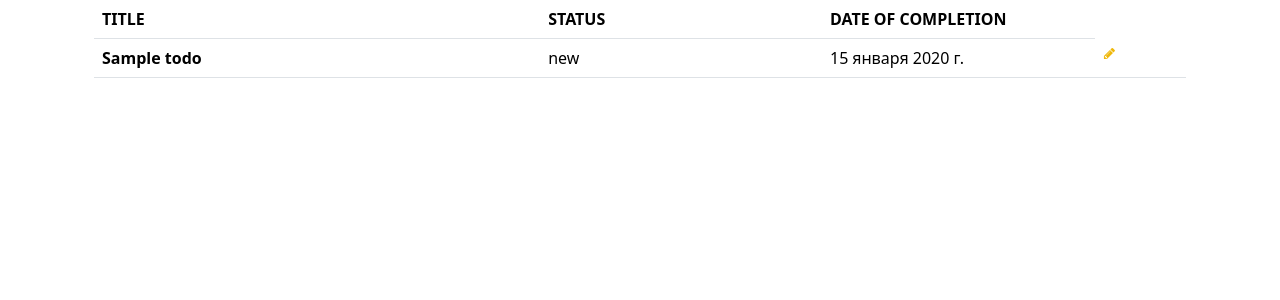
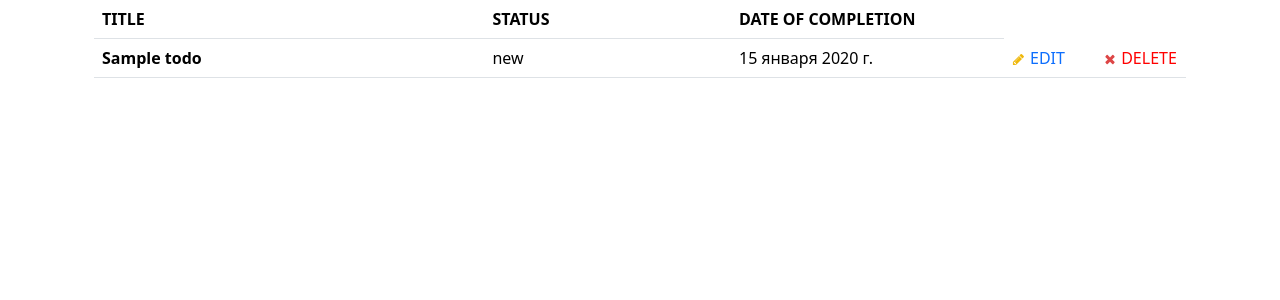
Before and after one commit to almas-rak/homwork_55_almas_rakyshbayev, a Django app: page / in a window 1280 px wide. Shown: the part 56-356 px from the top of the page. Run offline with Django 4.2, Linux system fonts and the light colour scheme; tables that the repository leaves empty hold one stand-in row (values such as "Sample post"); some libraries are stand-ins or nearby versions.

Commit message:
баловство со стилизацией

```diff
--- a/source/TODO_app/templates/index.html
+++ b/source/TODO_app/templates/index.html
@@ -32,12 +32,18 @@
                     </th>
                     <td>{{ todo.status }}</td>
                     <td class="col-3">{{ todo.date_of_completion }}</td>
-                    <td class="col-1"><a href="{% url 'update_todo' todo.pk %}">
+                    <td class="col-1"><a class="a-edit" href="{% url 'update_todo' todo.pk %}">
                         <svg width="13" height="13" viewBox="0 0 1792 1792" xmlns="http://www.w3.org/2000/svg">
                             <path fill="#efb80b"
                             d="M491 1536l91-91-235-235-91 91v107h128v128h107zm523-928q0-22-22-22-10 0-17 7l-542 542q-7 7-7 17 0 22 22 22 10 0 17-7l542-542q7-7 7-17zm-54-192l416 416-832 832h-416v-416zm683 96q0 53-37 90l-166 166-416-416 166-165q36-38 90-38 53 0 91 38l235 234q37 39 37 91z"/>
-                        </svg></a>
+                        </svg><span>EDIT</span></a>
                     </td>
+                    <td class="col-1">
+                        <a class="a-delete" href=""><svg width="14" height="14" viewBox="0 0 1792 1792" xmlns="http://www.w3.org/2000/svg">
+                            <path fill="#dd4646" d="M1490 1322q0 40-28 68l-136 136q-28 28-68 28t-68-28l-294-294-294 294q-28 28-68 28t-68-28l-136-136q-28-28-28-68t28-68l294-294-294-294q-28-28-28-68t28-68l136-136q28-28 68-28t68 28l294 294 294-294q28-28 68-28t68 28l136 136q28 28 28 68t-28 68l-294 294 294 294q28 28 28 68z"/>
+                        </svg> <span>DELETE</span> </a>
+                    </td>
+
                 </tr>
             {% endfor %}
 
--- a/source/static/style.css
+++ b/source/static/style.css
@@ -17,12 +17,21 @@
 
 }
 
-.branding {
-    /* width: 40%; */
 
+
+.user-tools{
+
+    text-align: end;
 }
 
-.user-tools{
-    /* width: 40%; */
-    text-align: end;
+.a-delete{
+text-decoration:none;
+color: red;
 }
+
+.a-edit{
+text-decoration:none;
+}
+.a-edit span{
+    margin: 5px;
+}
```
